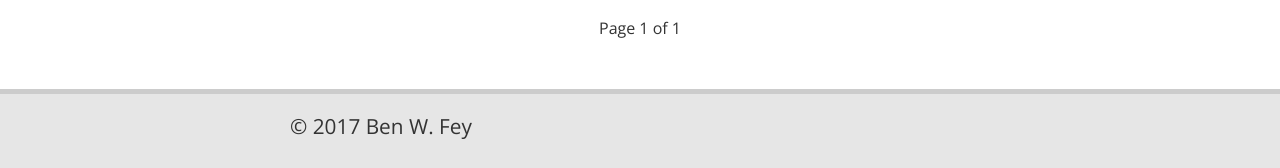
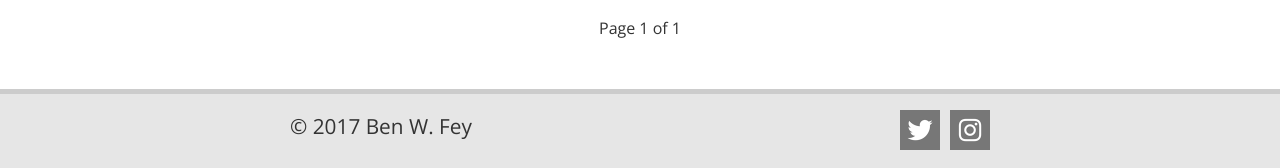
Before and after one commit to andsplat/benwfey, a Jekyll site: the page built from index.html, in a window 1280 px wide. Shown: the part 2023-2191 px from the top of the page. Built offline with Jekyll 4.4.1, drawn with Linux system fonts in a browser that asks for light colours; the list of posts is cut into pages by our own code.

Commit message:
add social links

```diff
--- a/_layouts/default.html
+++ b/_layouts/default.html
@@ -61,6 +61,8 @@
 			<footer>
 	    		<ul>
 	        		<li>&copy; 2017 Ben W. Fey</li>
+	        		<li><a href="https://www.instagram.com/andsplat/"><img src="images/instagram.gif" alt="Follow me on Instagram" class="social-icons"></a></li>
+	        		<li><a href="https://twitter.com/andsplat"><img src="images/twitter.gif" alt="Follow me on Twitter" class="social-icons"></a></li>
 				</ul>
 			</footer>
 			</div>
--- a/css/main.css
+++ b/css/main.css
@@ -171,6 +171,12 @@ footer {
 .readmore {
 	display: inline-block;
 }
+.social-icons {
+	width: 40px;
+	margin-left: 0.5em;
+	float: right;
+	margin-bottom: 1em;
+}
 
 /*  Wide Layout - Large Images: 1150px. */
 @media only screen and (min-width: 1150px) {
```
Also changed, not shown: images/instagram.gif (added), images/twitter.gif (added).
